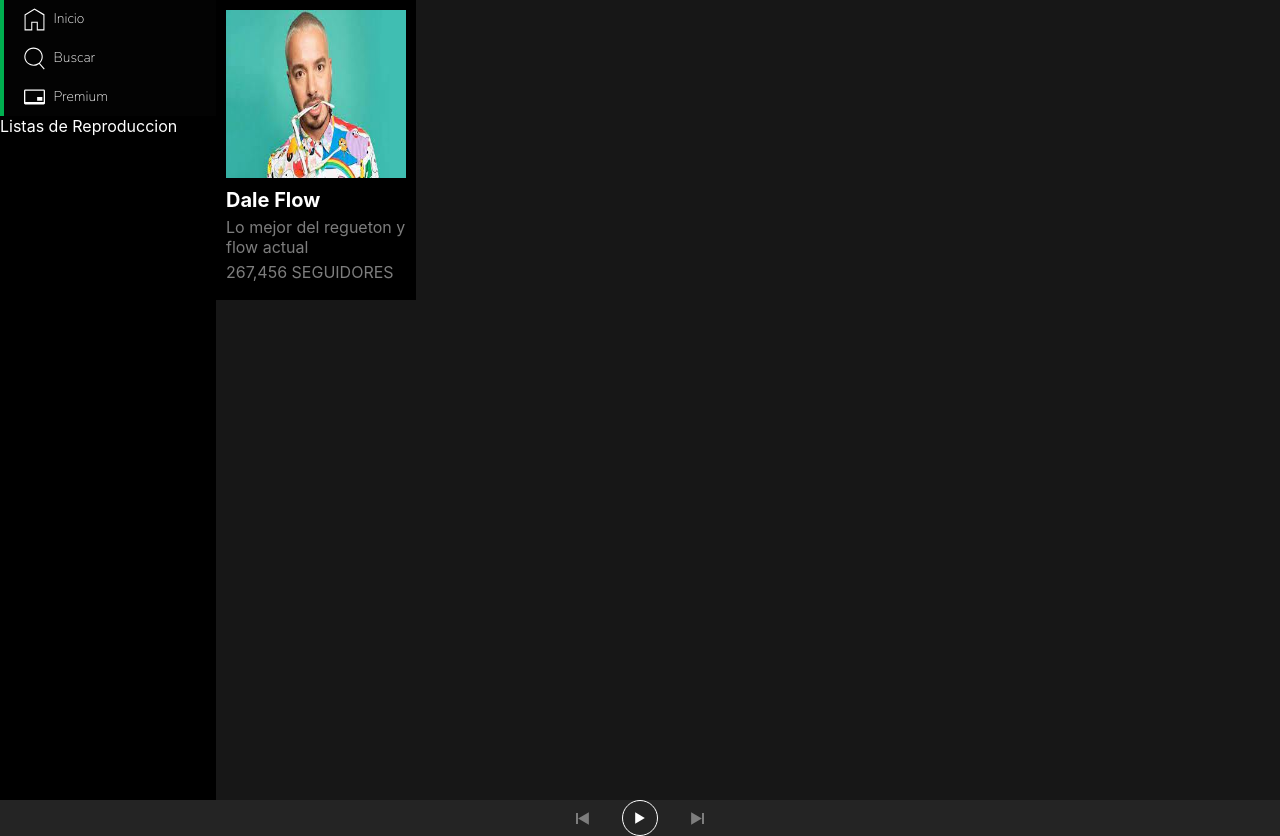
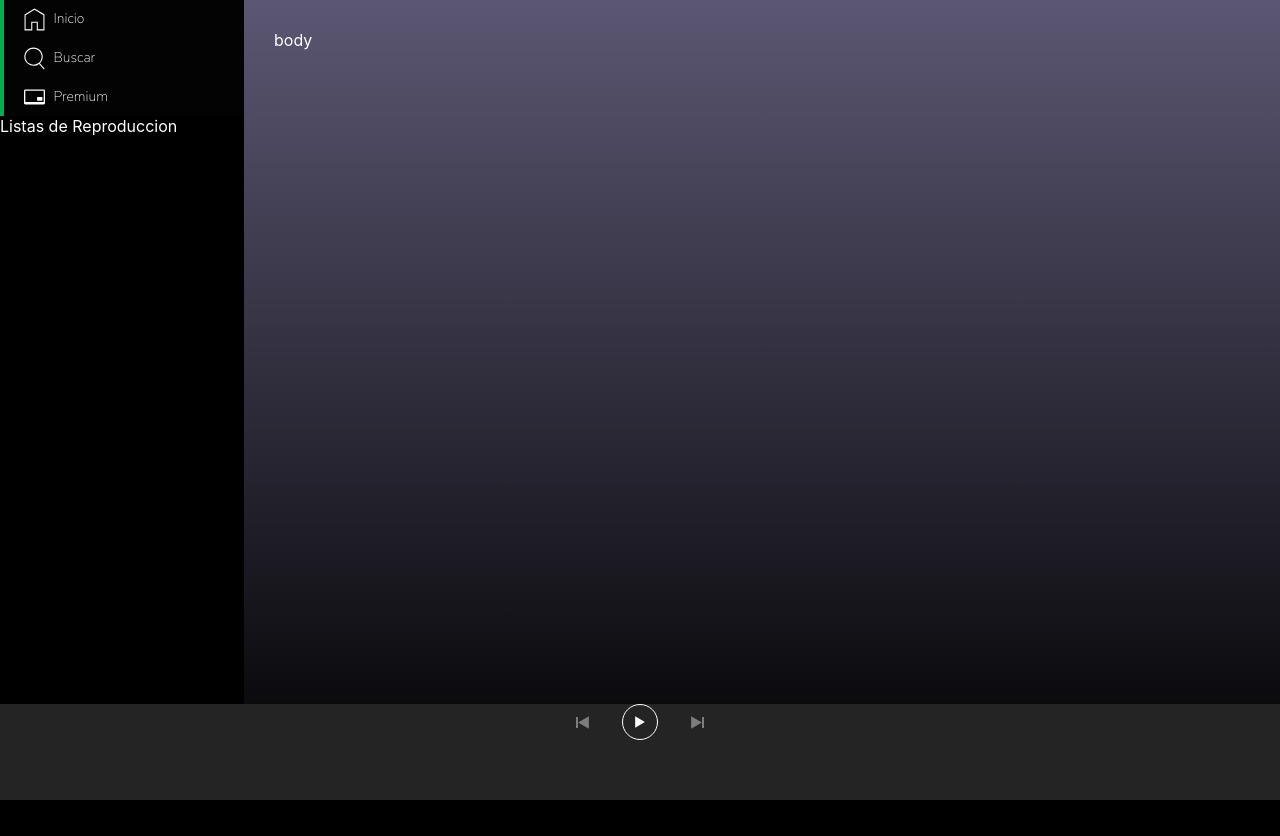
Before and after one commit to codekacode/spotitube, a React (Create React App) app: page / in a window 1280 px wide. After the commit the page ends 800 px from the top, so only its background shows below. Built offline with nearby package versions, Linux system fonts and the light colour scheme.

Commit message:
Fix distribution of template

```diff
--- a/src/pages/Template.js
+++ b/src/pages/Template.js
@@ -3,23 +3,21 @@ import styled from "@emotion/styled";
 import Colors from "../components/ui/Colors"
 import Player from "../components/contents/PlayerFooter"
 import NavBar from "../components/contents/NavBar";
+import Body from "../components/contents/Body";
 
 
 const StyledDiv = styled.div`
   display: flex;
   flex-direction: column;
-  width: 100vw;
-  height: 100vh;
 `;
 const ContentDiv = styled.div`
-  width: 100%;
-  height: 100%;
   display: flex;
-  flex-direction: row;
-  background: ${Colors.black2};
+  flex-grow : 1;
 `;
 
 const PlayerDiv = styled.div`
+  position: fixed;
+  bottom: 0;
   width: 100%;
   height: 96px;
   background: ${Colors.black3};
@@ -30,7 +28,7 @@ function Template ({children}){
     <StyledDiv>
         <ContentDiv>
           <NavBar/>
-          {children}
+          <Body />
         </ContentDiv>
         <PlayerDiv>
           <Player />
```
